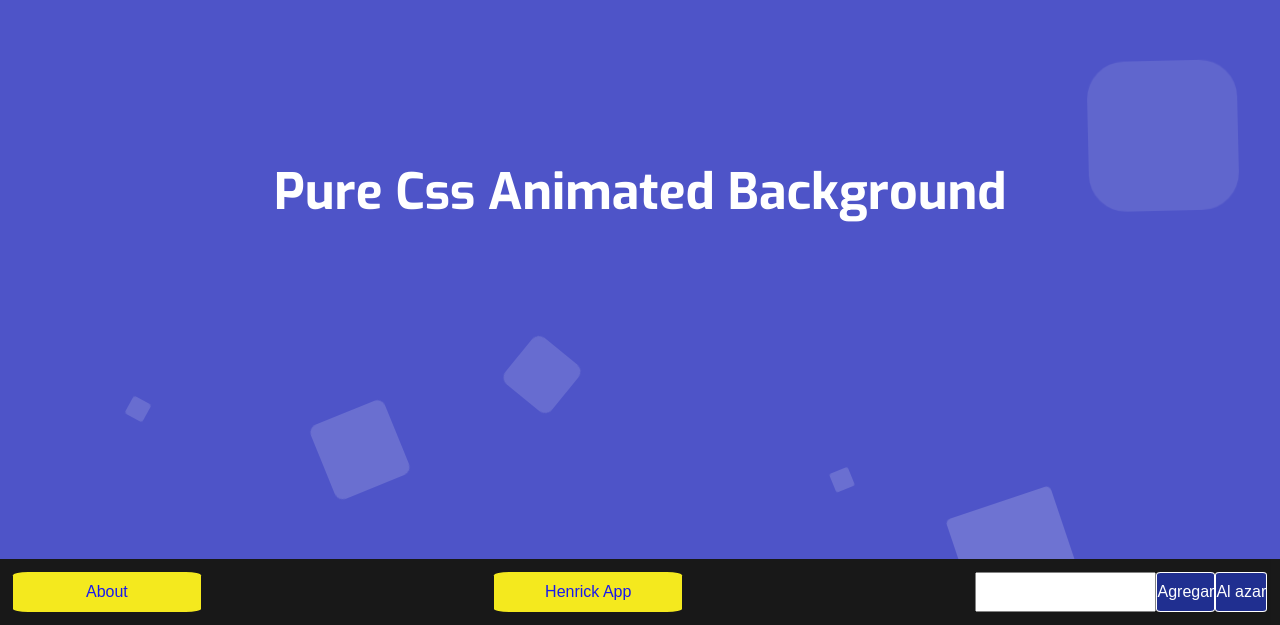
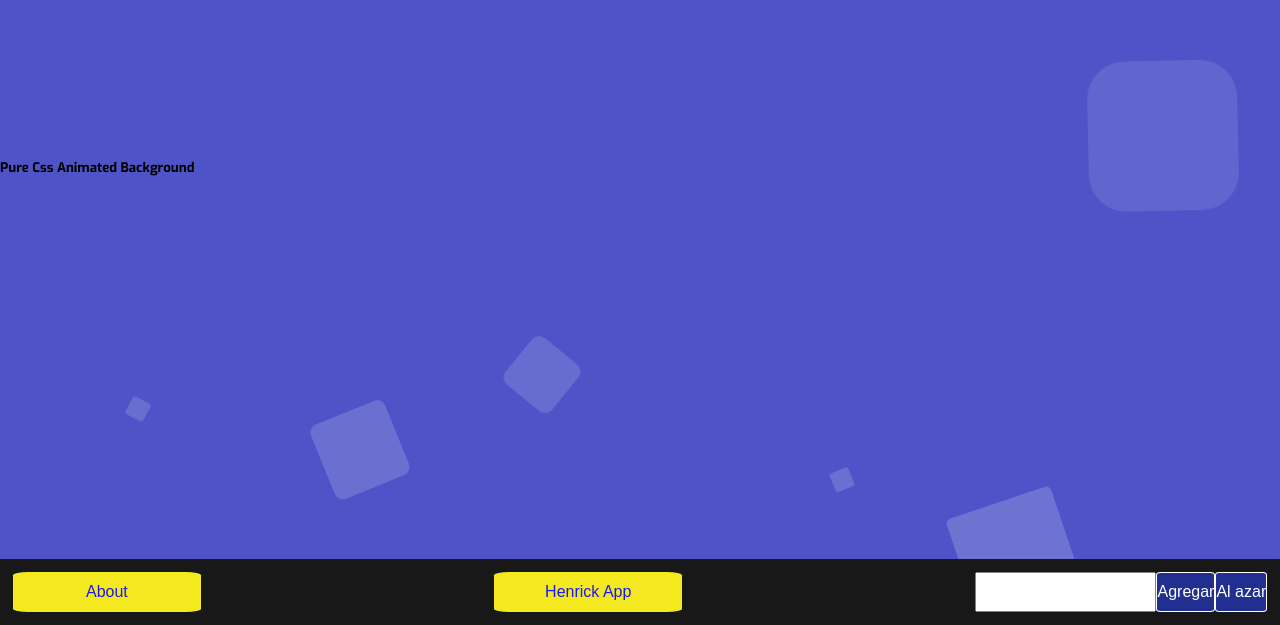
Before and after one commit to Aricoins/rick, a React (Create React App) app: page / in a window 1280 px wide. Shown: the part 241-866 px from the top of the page. Built offline with nearby package versions, Linux system fonts and the light colour scheme.

Commit message:
Update App.js

```diff
--- a/src/App.js
+++ b/src/App.js
@@ -37,7 +37,7 @@ const {id} = useParams()
   return (
     <div className='App'>
   <div class="context">
-        <h1>Pure Css Animated Background</h1>
+        <h5>Pure Css Animated Background</h5>
     </div>
 
 
```
